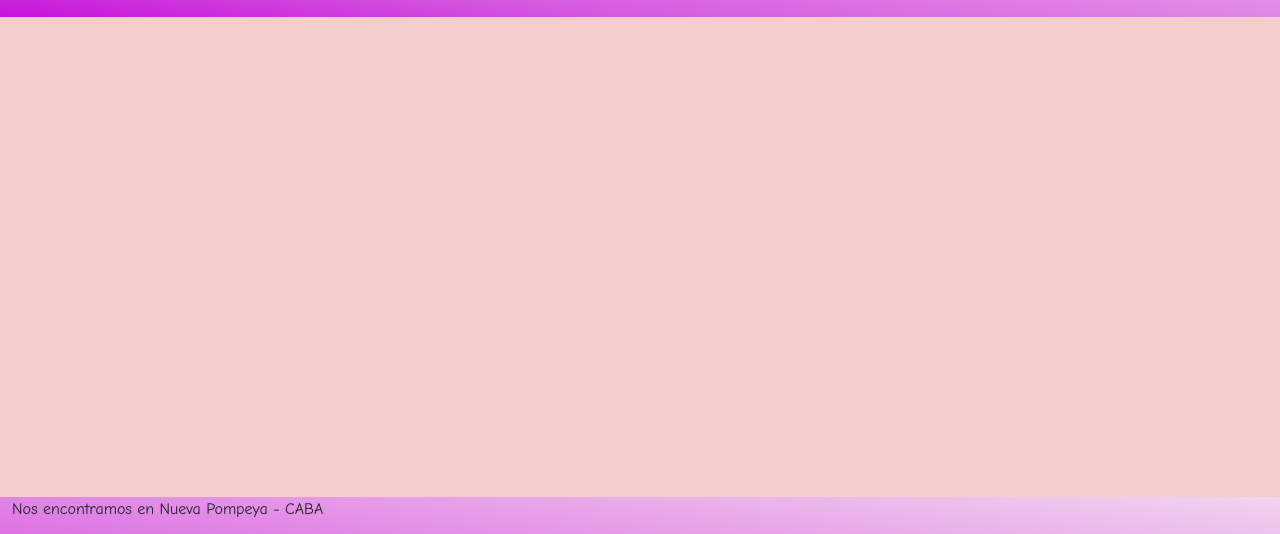
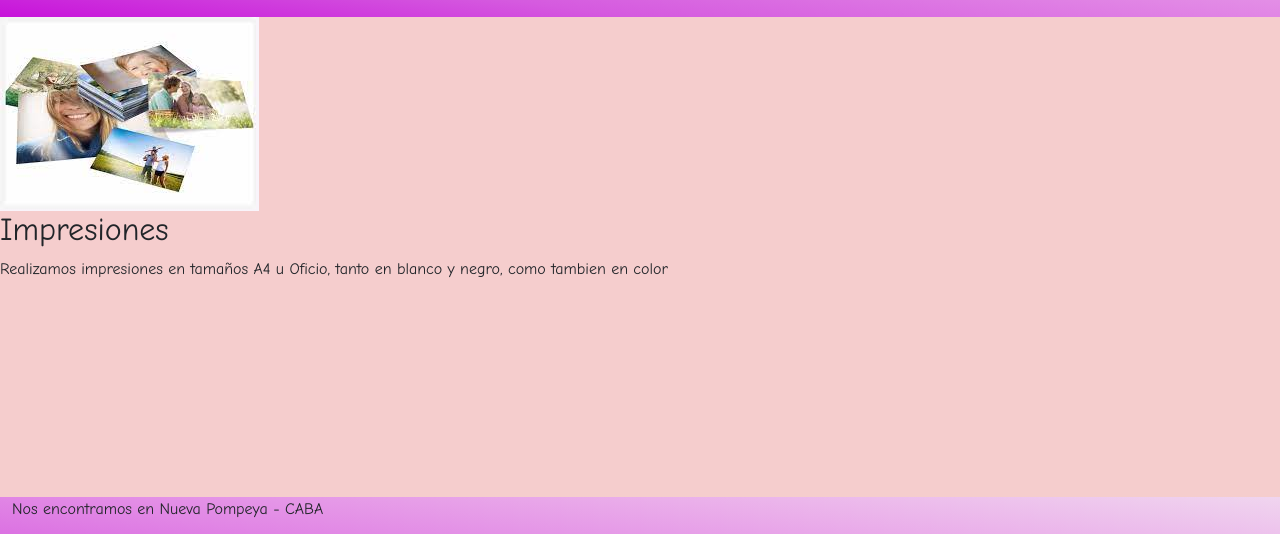
Before and after one commit to LeandroCorletto88/MaiuImpresiones, a plain HTML site: page Páginas/productos.html in a window 1280 px wide. Shown: the part 143-677 px from the top of the page. Drawn offline with nearby package versions, Linux system fonts and the light colour scheme.

Commit message:
sgregue main a las paginas quienes somos y productos del proyecto pre entrega2

```diff
--- a/Páginas/productos.html
+++ b/Páginas/productos.html
@@ -27,8 +27,10 @@
         </div>
     </header>
     <main class="main">
-        <section>
-
+        <section class="section_productos">
+            <img src="../Imágenes/impresiones fotograficas.jfif" alt="fotocopiadora">
+            <h2>Impresiones</h2>
+            <p>Realizamos impresiones en tamaños A4 u Oficio, tanto en blanco y negro, como tambien en color</p>
         </section>
     </main>
     <footer class="container-fluid footer">
```
Also changed, not shown: Páginas/quienesSomos.html (+2 -2 lines).
